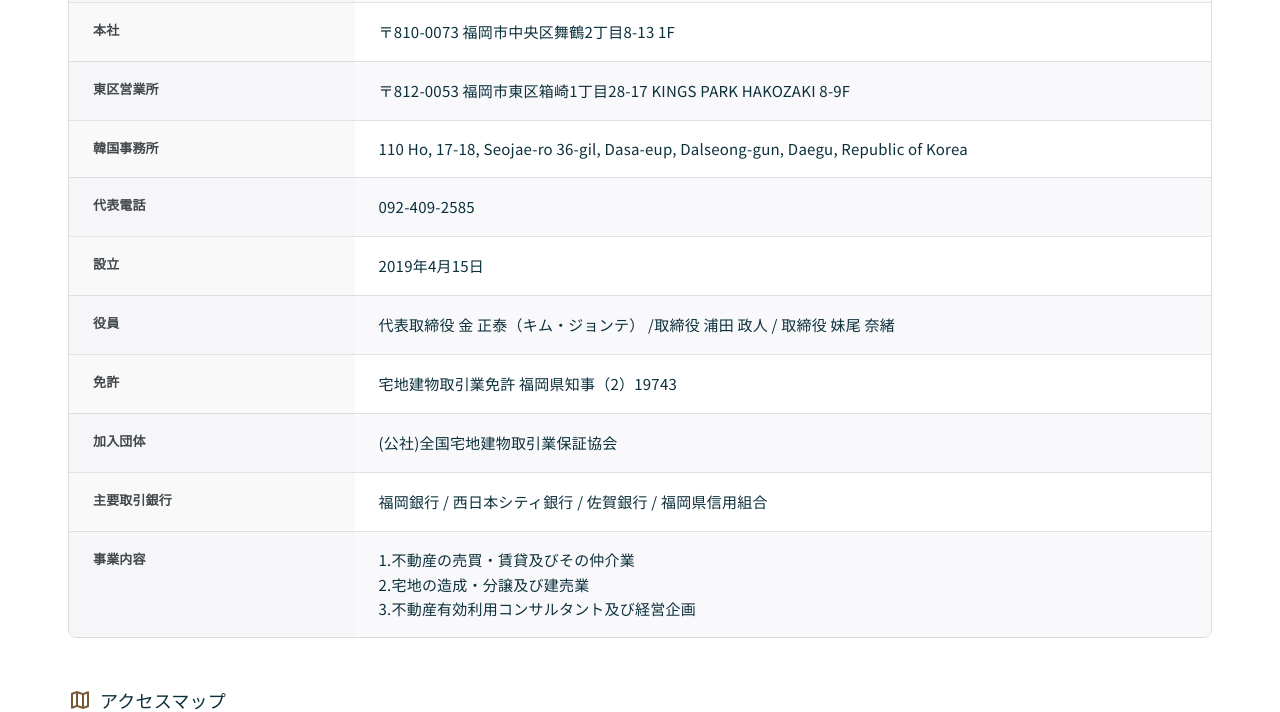
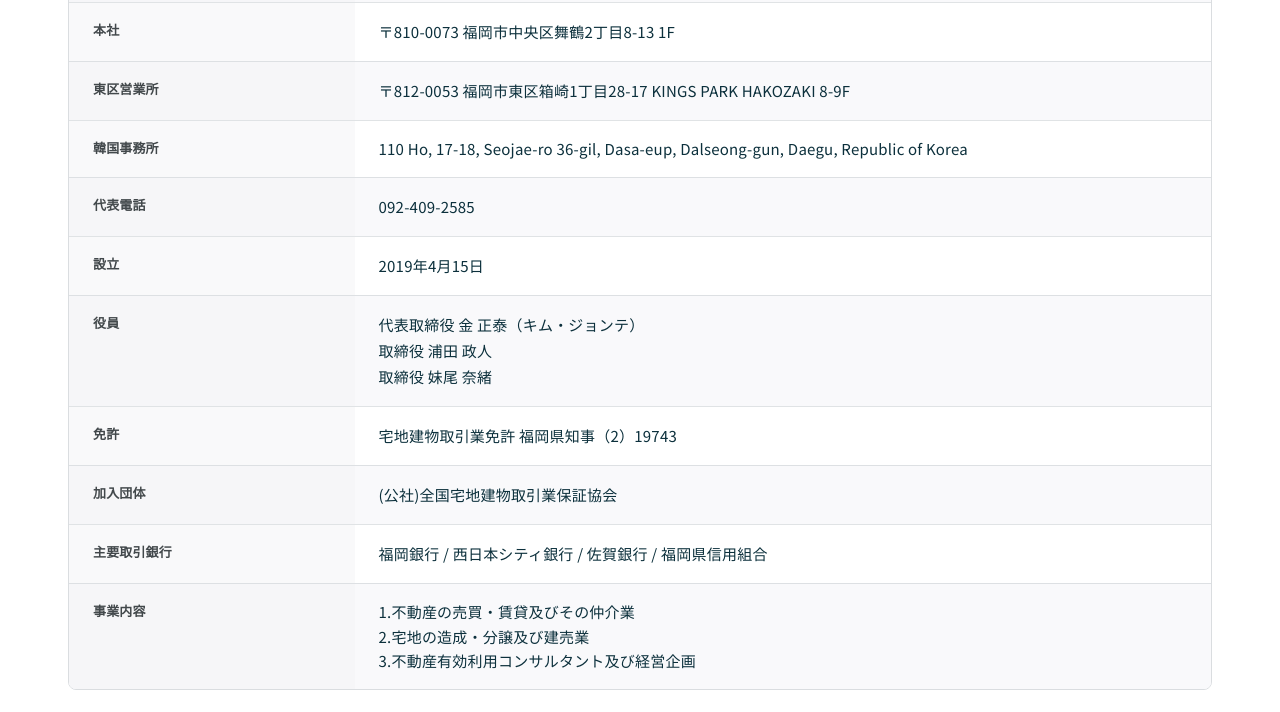
Before and after one commit to yunjin-games/fukuoka-estate-renewal, a plain HTML site: page design-b/index.html in a window 1280 px wide. Shown: the part 4390-5102 px from the top of the page. Drawn offline with nearby package versions, Linux system fonts and the light colour scheme.

Commit message:
DESIGN B: トップの役員欄を会社概要と同じく1名1行に
Co-Authored-By: Claude Opus 5.5 <noreply@anthropic.com>

```diff
--- a/design-b/index.html
+++ b/design-b/index.html
@@ -564,7 +564,7 @@
 </div>
 <div class="grid grid-cols-1 md:grid-cols-12 bg-surface">
 <dt class="md:col-span-3 p-4 md:py-4 md:px-6 font-body-sm text-body-sm font-semibold text-on-surface-variant bg-surface-container-low/50">役員</dt>
-<dd class="md:col-span-9 p-4 md:py-4 md:px-6 font-body-md text-body-md text-primary">代表取締役 金 正泰（キム・ジョンテ） /取締役 浦田 政人 / 取締役 妹尾 奈緒</dd>
+<dd class="md:col-span-9 p-4 md:py-4 md:px-6 font-body-md text-body-md text-primary">代表取締役 金 正泰（キム・ジョンテ）<br/>取締役 浦田 政人<br/>取締役 妹尾 奈緒</dd>
 </div>
 <div class="grid grid-cols-1 md:grid-cols-12 bg-surface-container-lowest">
 <dt class="md:col-span-3 p-4 md:py-4 md:px-6 font-body-sm text-body-sm font-semibold text-on-surface-variant bg-surface-container-low/50">免許</dt>
```
